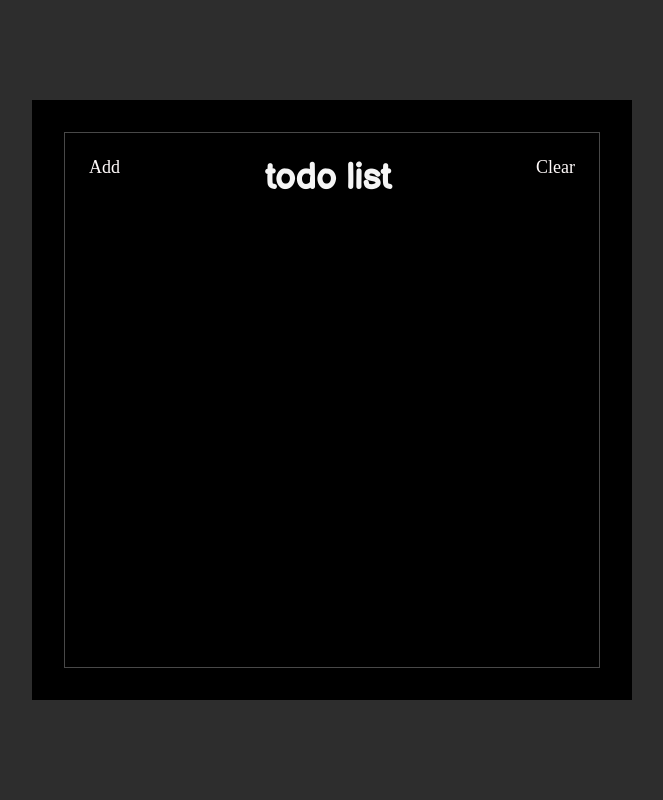
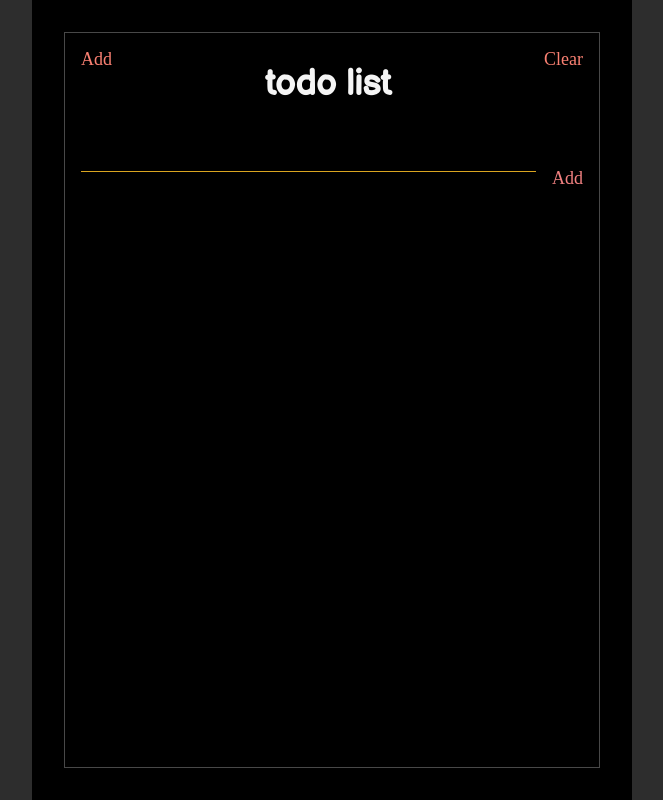
Before and after one commit to pygdwt/react-course-starter, a website: page index.html in a window 1280 px wide. Shown: the whole page, without its empty margins (308-971 px from the left). Drawn offline with Linux system fonts and the light colour scheme; a web font is replaced by a local one.

Commit message:
membuat Section Add todo & Form

```diff
--- a/index.html
+++ b/index.html
@@ -16,11 +16,18 @@
   <body>
     <div class="container">
       <div class="frame">
-        <div class="header">
+        <section class="header">
           <button class="btn-header">Add</button>
           <h1 class="judul-header">ToDo List</h1>
           <button class="btn-header clear-color">Clear</button>
-        </div>
+        </section>
+
+        <section class="add">
+          <form class="add-form">
+            <input type="text" class="add-input" />
+            <button class="add-btn">Add</button>
+          </form>
+        </section>
       </div>
     </div>
   </body>
--- a/style.css
+++ b/style.css
@@ -1,13 +1,13 @@
 * {
   box-sizing: border-box;
 }
-:root {
-  --clear-color: #8b4513;
+/* :root {
+  --clear-color: #f08080;
 }
 
 .clear-color {
   color: var(--clear-color);
-}
+} */
 
 html {
   font-size: 10px;
@@ -33,7 +33,7 @@ html {
 
 .container {
   width: 600px;
-  height: 600px;
+  height: 800px;
   background-color: #000000;
 
   padding: 32px;
@@ -62,11 +62,47 @@ html {
 .btn-header {
   font-size: 1.8rem;
   font-family: "Piedra";
-  color: #fffafa;
+  color: #fa8072;
 
-  padding: 24px;
+  padding: 16px;
 
   background: unset;
   border: unset;
   outline: unset;
+
+  cursor: pointer;
 }
+
+.add {
+  padding: 16px;
+}
+
+.add-form {
+  display: flex;
+  align-items: flex-start;
+}
+
+.add-input {
+  background: unset;
+  border: unset;
+  padding: 0 64px;
+  flex: 1;
+  border-bottom: solid 1px goldenrod;
+  outline: unset;
+  font-family: "Balsamiq Sans";
+  font-size: 16px;
+  text-transform: lowercase;
+  color: #f5f5f5;
+}
+
+.add-btn {
+  font-size: 1.8rem;
+  font-family: "Piedra";
+  color: #f08080;
+  padding: 16px;
+  padding-right: unset;
+  cursor: pointer;
+  border: unset;
+  background: unset;
+  outline: unset;
+}
```
